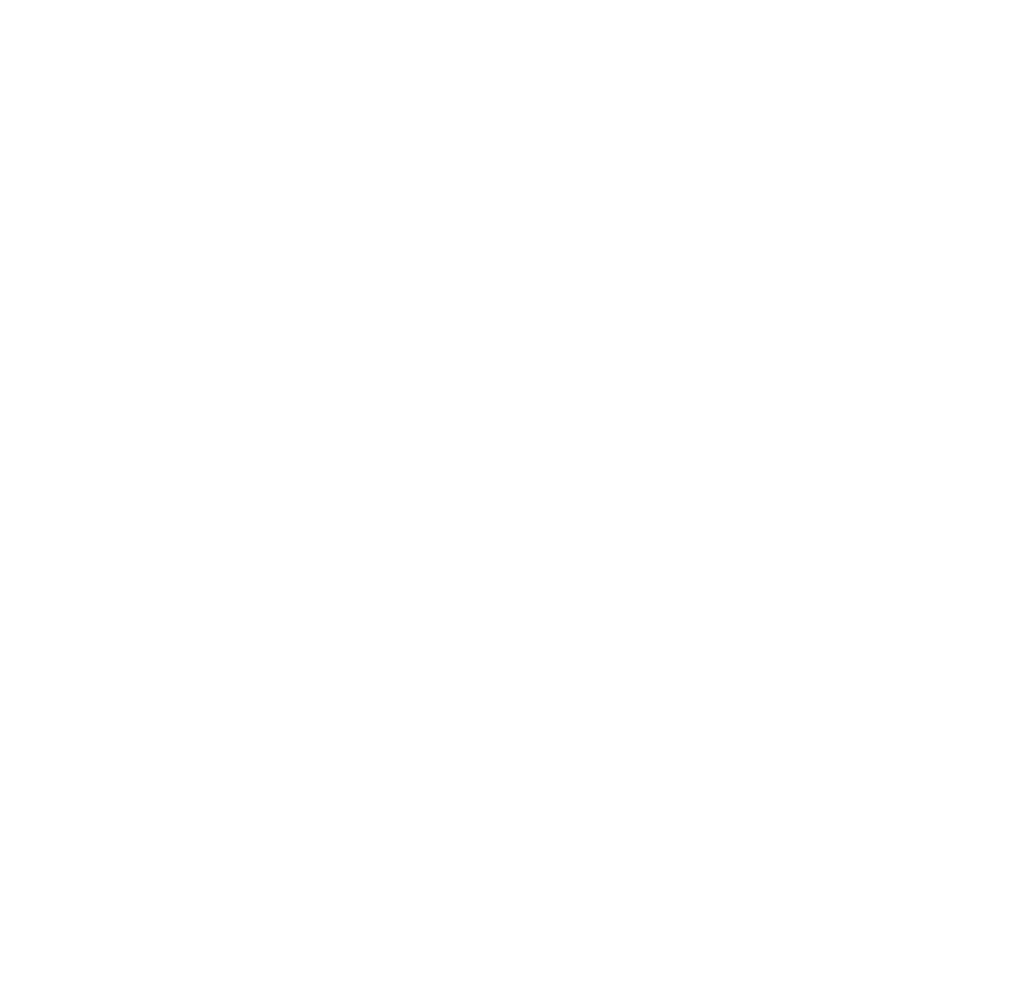
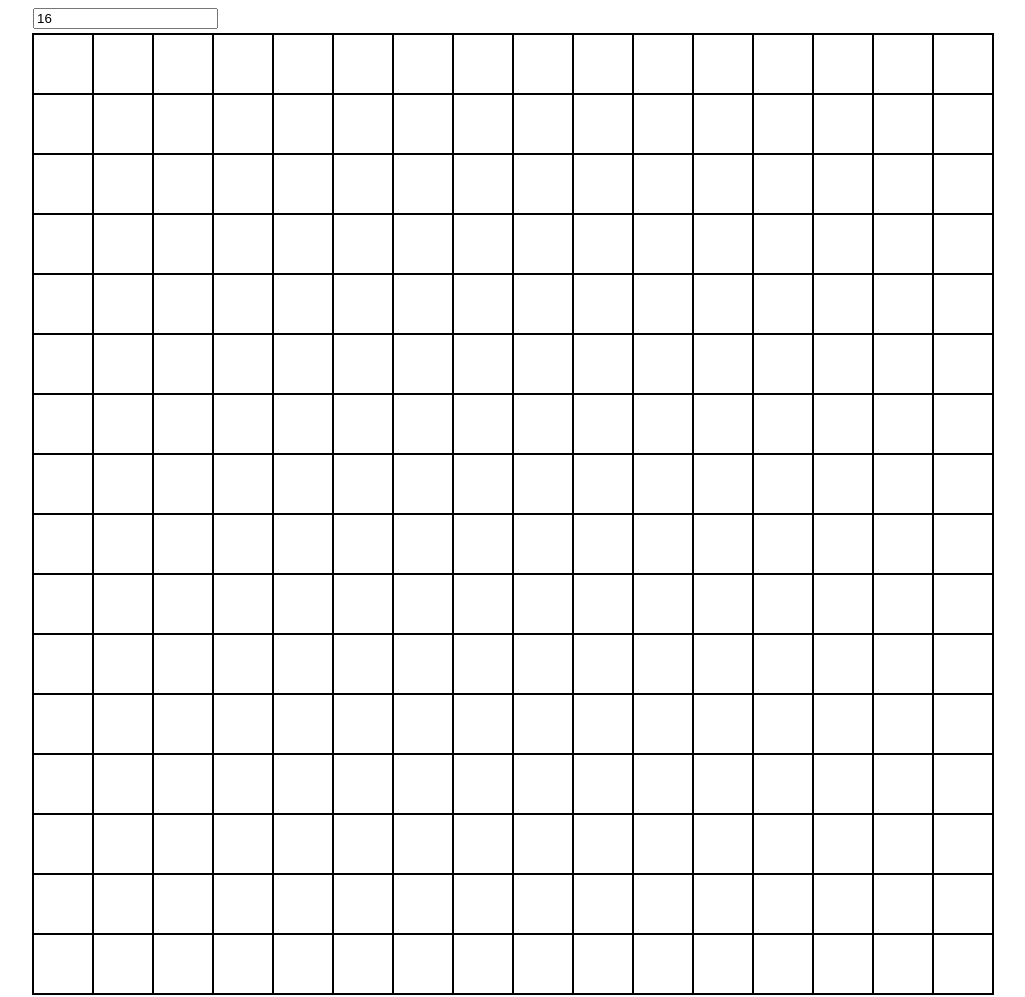
Before and after one commit to amathvaillam/odin-eatch-a-sketch, a plain HTML site: page index.html in a window 1280 px wide. Shown: the whole page, without its empty margins (127-1152 px from the left). Before the commit the page ends 800 px from the top, so only its background shows below. Drawn offline with Linux system fonts and the light colour scheme.

Commit message:
final commit

```diff
--- a/index.html
+++ b/index.html
@@ -9,7 +9,7 @@
 </head>
 
 <body>
+    <script src="index.js"></script>
 </body>
-<scrpit src="index.js"></scrpit>
 
 </html>
--- a/index.js
+++ b/index.js
@@ -1,3 +1,78 @@
-const main = (function() {
+/*{version:es6}*/
 
+const enterListener = (event) => {
+    const currentColor = getComputedStyle(event.target).getPropertyValue("background-color")
+    let match = /rgba?\((\d+)\s*,\s*(\d+)\s*,\s*(\d+)\s*,(\s*\d+[\.\d+]*)*\)/g.exec(currentColor)
+    let opacity = match[4]
+
+    if (parseFloat(opacity) < 1) {
+        let rgba = `rgba(${match[1]},${match[2]},${match[3]},${parseFloat(opacity)+0.1})`
+        event.target.style.background = rgba
+    }
+}
+const inputListener = (event) => {
+    if (event.keyCode === 13)
+        createGrid(event.target.value, true)
+}
+const createInput = () => {
+    let input = document.createElement("INPUT")
+    input.defaultValue = 16
+    input.type = "number"
+    input.style.display = "inline-block"
+    input.style.margin = "0 auto"
+    input.addEventListener("keypress", inputListener)
+    return input
+}
+const createGrid = (squares = 16, refresh = false) => {
+    let grid = []
+    let container = document.querySelector("#container")
+    if (refresh)
+        container.innerHTML = ''
+    let mod = Math.floor(960 % squares)
+    let totalSquares = squares * squares
+    let side = Math.floor(960 / squares)
+    if (mod)
+        side += mod / squares
+
+    for (let i = 0; i < totalSquares; i++) {
+        let cage = document.createElement('DIV')
+        cage.style.background = "rgba(0,0,1,0)"
+        cage.style.display = "inline-block"
+        cage.style.width = (side - 2) + "px"
+        cage.style.height = (side - 2) + "px"
+        cage.style.margin = "none"
+        cage.style.border = "1px black solid"
+        cage.addEventListener("mouseenter", enterListener)
+        container.appendChild(cage)
+        grid.push(cage)
+    }
+    return grid
+}
+
+const init = () => {
+    const body = document.querySelector("body")
+    const input = createInput()
+    const container = document.createElement("DIV")
+    const inputContainer = document.createElement("DIV")
+
+    container.style.padding = "0"
+    container.style.width = "960px"
+    container.style.height = "960px"
+    container.style.border = "1px black solid"
+    container.style.margin = "0 auto"
+    container.style.fontSize = "0px"
+    container.setAttribute("id", "container")
+
+    inputContainer.style.width = "960px"
+    inputContainer.style.height = "25px"
+    inputContainer.style.margin = "0 auto"
+    inputContainer.appendChild(input)
+
+    body.appendChild(inputContainer)
+    body.appendChild(container)
+}
+
+(function() {
+    init()
+    const grid = createGrid()
 })()
```
